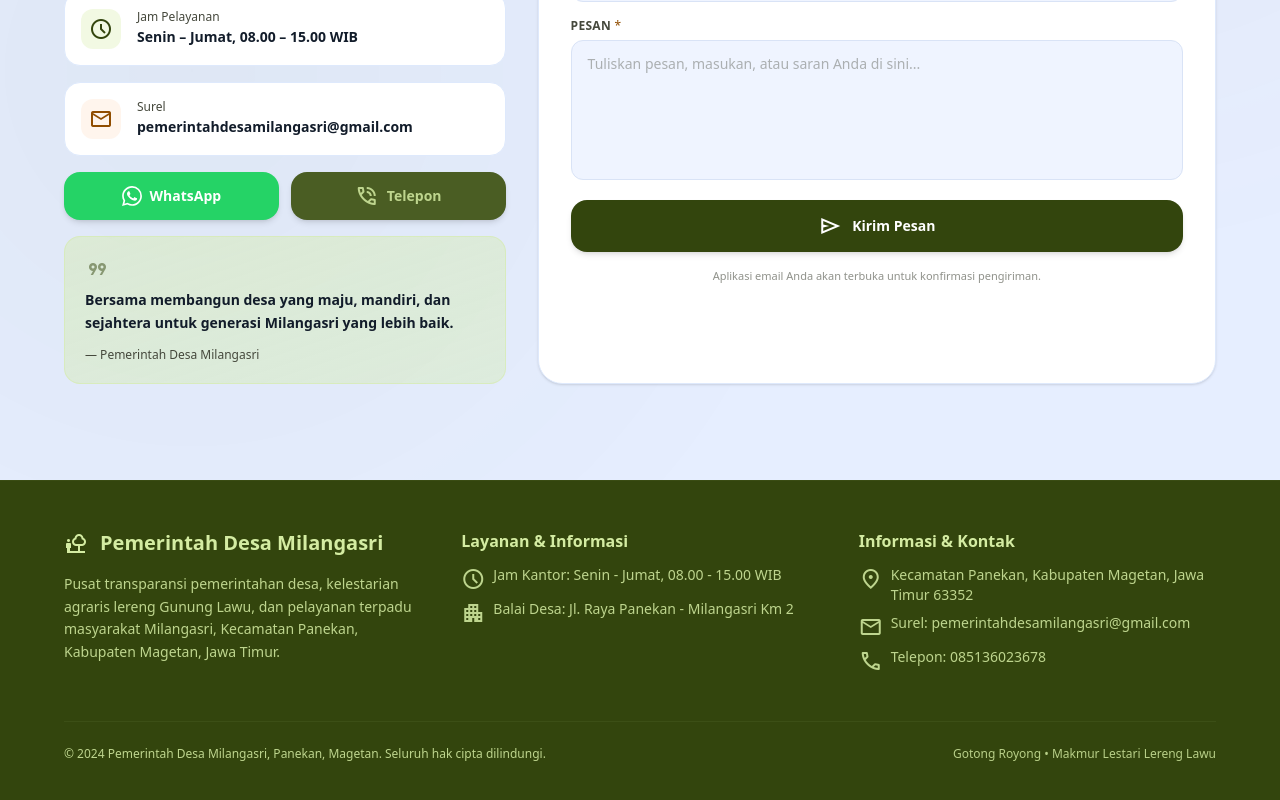
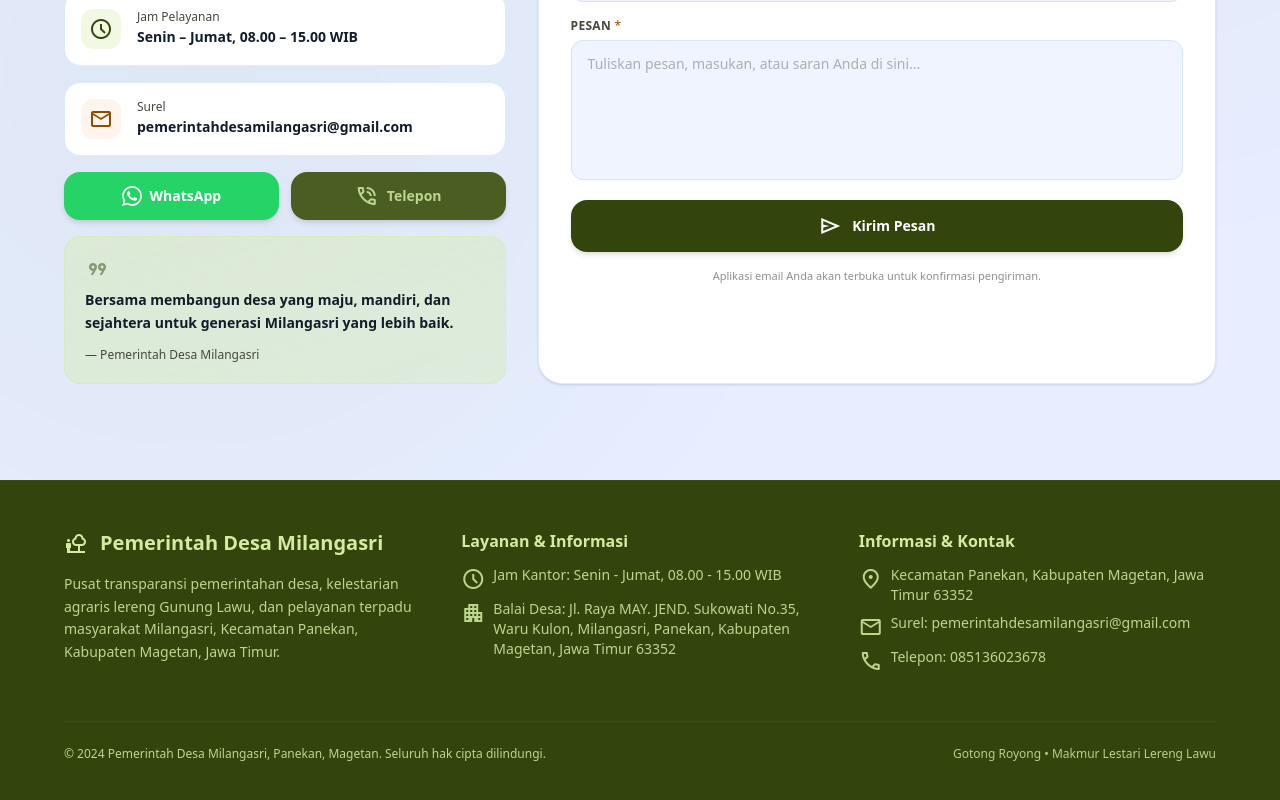
Before and after one commit to kaekka/Web-ProfilDesaMilangasri, a Next.js app: page / in a window 1280 px wide. Shown: the part 4711-5511 px from the top of the page. Built offline with nearby package versions, Linux system fonts and the light colour scheme; no server answers; the database is empty.

Commit message:
fix: update footer info

```diff
--- a/components/layout/Footer.tsx
+++ b/components/layout/Footer.tsx
@@ -41,7 +41,7 @@ export default function Footer() {
                                     name="apartment"
                                     className="text-[18px] shrink-0 mt-0.5"
                                 />
-                                <span>Balai Desa: Jl. Raya Panekan - Milangasri Km 2</span>
+                                <span>Balai Desa: Jl. Raya MAY. JEND. Sukowati No.35, Waru Kulon, Milangasri, Panekan, Kabupaten Magetan, Jawa Timur 63352</span>
                             </div>
                         </div>
                     </div>
```
